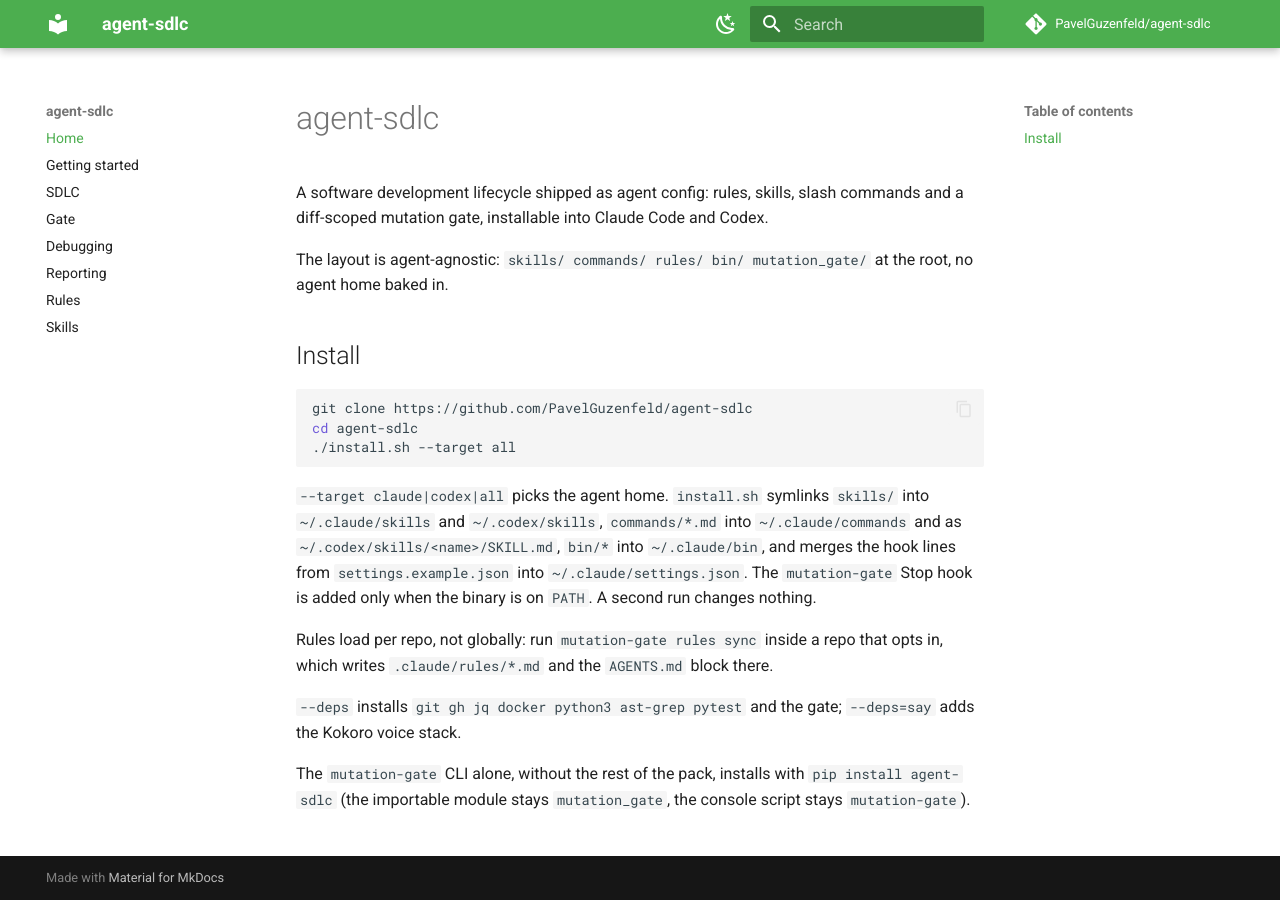
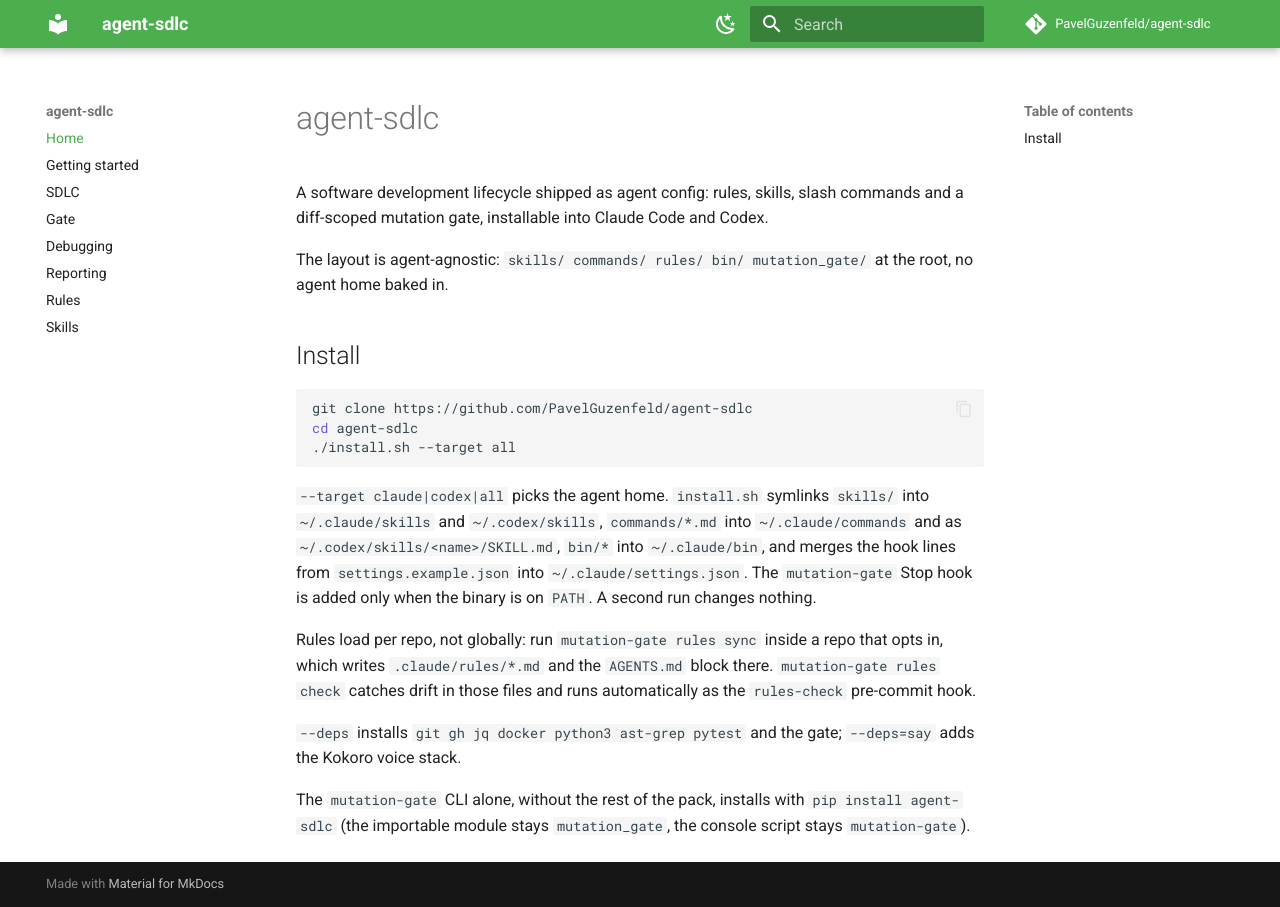
Before and after one commit to PavelGuzenfeld/agent-sdlc, an MkDocs documentation site: the page built from docs/index.md, in a window 1280 px wide. Built offline with MkDocs 1.6.1 and Material for MkDocs 9.7.7, drawn with Linux system fonts in a browser that asks for light colours; comment, search, counter and statistics services are not loaded.

Commit message:
docs: name rules check next to rules sync (#172)
Add the missing mutation-gate rules check mention to README.md,
docs/index.md and docs/getting-started.md, and a line to docs/gate.md,
naming the rules-check pre-commit hook that runs it.

```diff
--- a/docs/index.md
+++ b/docs/index.md
@@ -24,7 +24,8 @@
 
 Rules load per repo, not globally: run `mutation-gate rules sync` inside a
 repo that opts in, which writes `.claude/rules/*.md` and the `AGENTS.md`
-block there.
+block there. `mutation-gate rules check` catches drift in those files and
+runs automatically as the `rules-check` pre-commit hook.
 
 `--deps` installs `git gh jq docker python3 ast-grep pytest` and the gate;
 `--deps=say` adds the Kokoro voice stack.
```
Also changed, not shown: README.md (+2 -1 lines), docs/gate.md (+4 -0 lines), docs/getting-started.md (+2 -1 lines).
